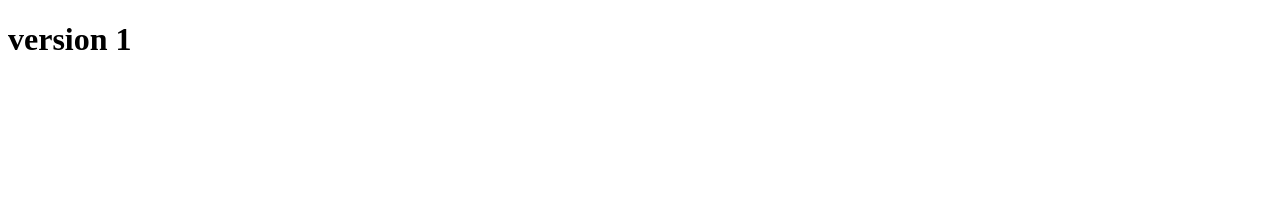
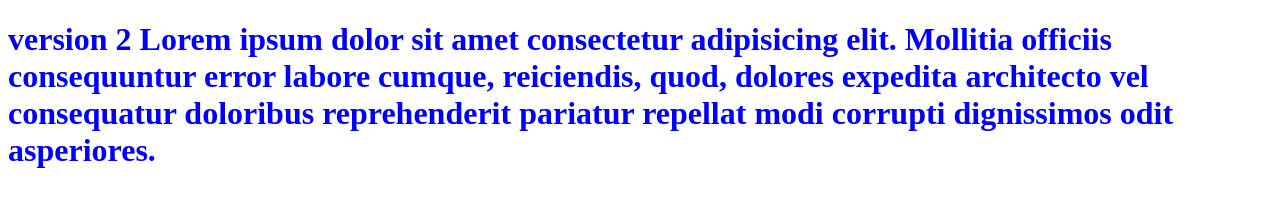
Before and after one commit to HtetHtetNaingKyaw/TestGit, a plain HTML site: page index.html in a window 1280 px wide. Drawn offline with Linux system fonts and the light colour scheme.

Commit message:
version 2 completed

```diff
--- a/index.html
+++ b/index.html
@@ -1,11 +1,17 @@
 <!DOCTYPE html>
 <html lang="en">
-<head>
-    <meta charset="UTF-8">
-    <meta name="viewport" content="width=device-width, initial-scale=1.0">
+  <head>
+    <meta charset="UTF-8" />
+    <meta name="viewport" content="width=device-width, initial-scale=1.0" />
     <title>Git Test</title>
-</head>
-<body>
-    <h1>version 1</h1>
-</body>
+    <link rel="stylesheet" href="style.css" />
+  </head>
+  <body>
+    <h1>
+      version 2 Lorem ipsum dolor sit amet consectetur adipisicing elit.
+      Mollitia officiis consequuntur error labore cumque, reiciendis, quod,
+      dolores expedita architecto vel consequatur doloribus reprehenderit
+      pariatur repellat modi corrupti dignissimos odit asperiores.
+    </h1>
+  </body>
 </html>
--- a/style.css
+++ b/style.css
@@ -0,0 +1,3 @@
+h1{
+    color: blue;
+}
```
